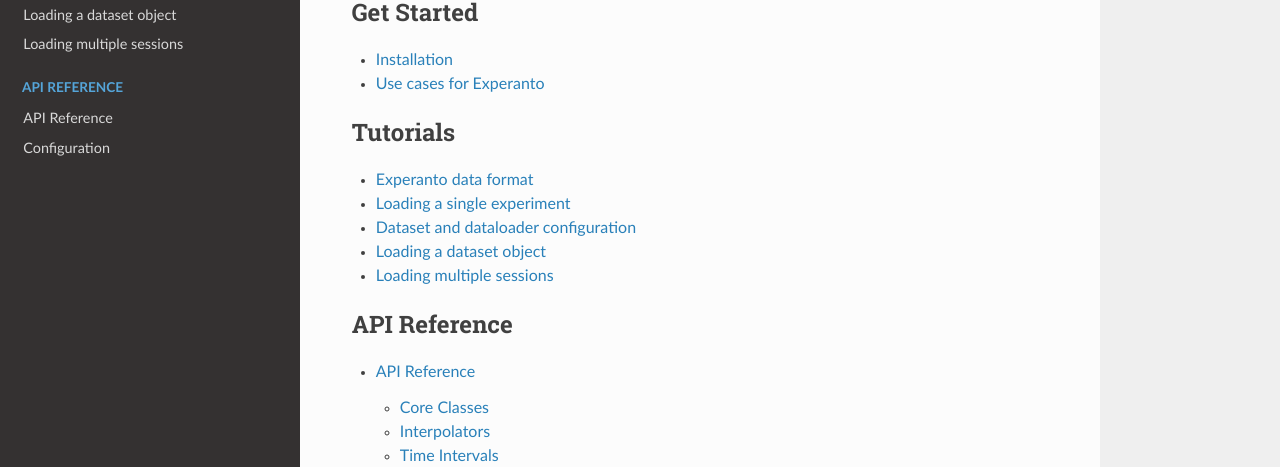
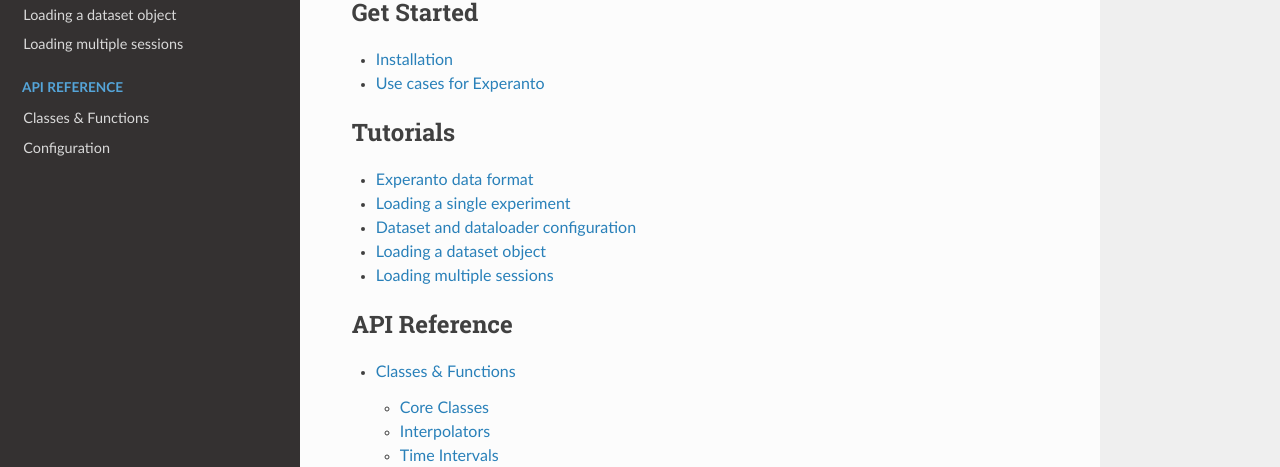
Before and after one commit to sensorium-competition/experanto, a Sphinx documentation site: the page built from docs/source/index.rst, in a window 1280 px wide and 1154 px high. Shown: the part 329-796 px from the top of the window. Built offline with Sphinx 7.4.7 and the Read the Docs theme 3.1.0, drawn with Linux system fonts in a browser that asks for light colours.

Commit message:
docs: rename API page to avoid duplicate sidebar entry

```diff
--- a/docs/source/api.rst
+++ b/docs/source/api.rst
@@ -1,7 +1,7 @@
-API Reference
-=============
+Classes & Functions
+===================
 
-This section contains the API reference for experanto.
+This section documents all public classes and functions in experanto.
 
 Core Classes
 ------------
```
